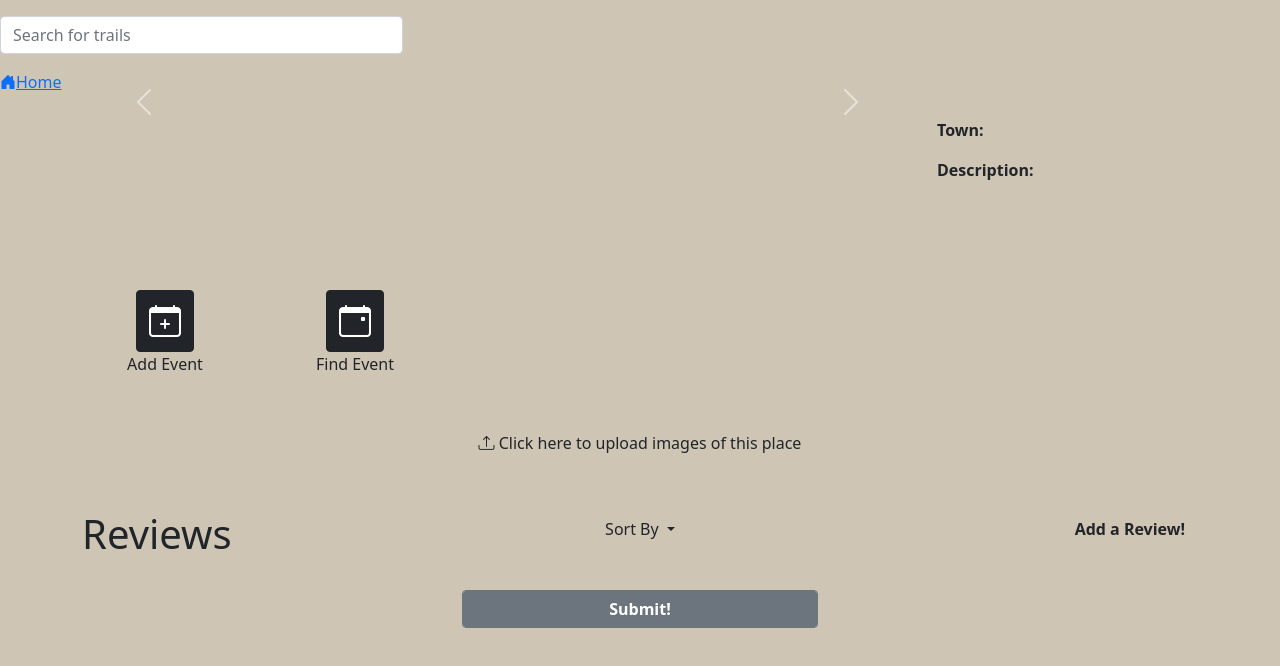
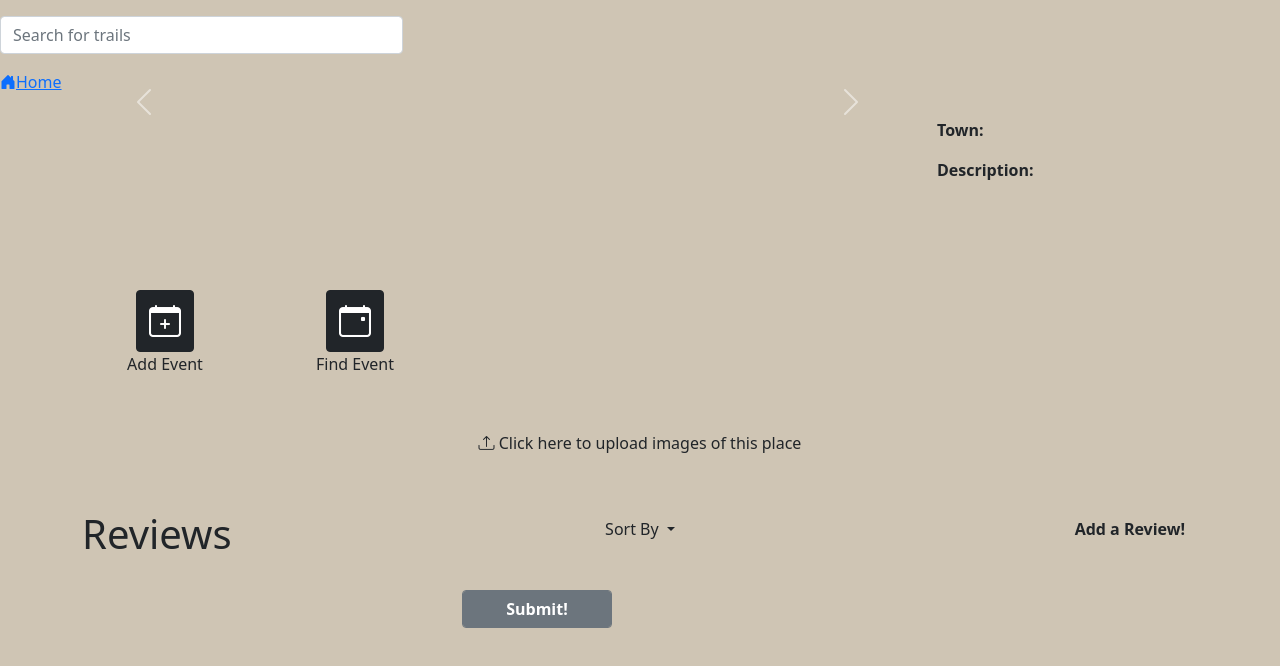
Before and after one commit to a-whall/cs326-final-trail-finders, a website with bundled scripts: page client/trailPage.html in a window 1280 px wide. Built offline with nearby package versions, Linux system fonts and the light colour scheme; no server answers.

Commit message:
styling width for submit review element

```diff
--- a/client/vtf.css
+++ b/client/vtf.css
@@ -79,6 +79,10 @@ body {
   overflow: hidden;
   white-space: nowrap;
   text-overflow: ellipsis;
+}
+
+#submitReviewButton {
+  width: 150px;
 }
 
 /* browseEvents */
```
